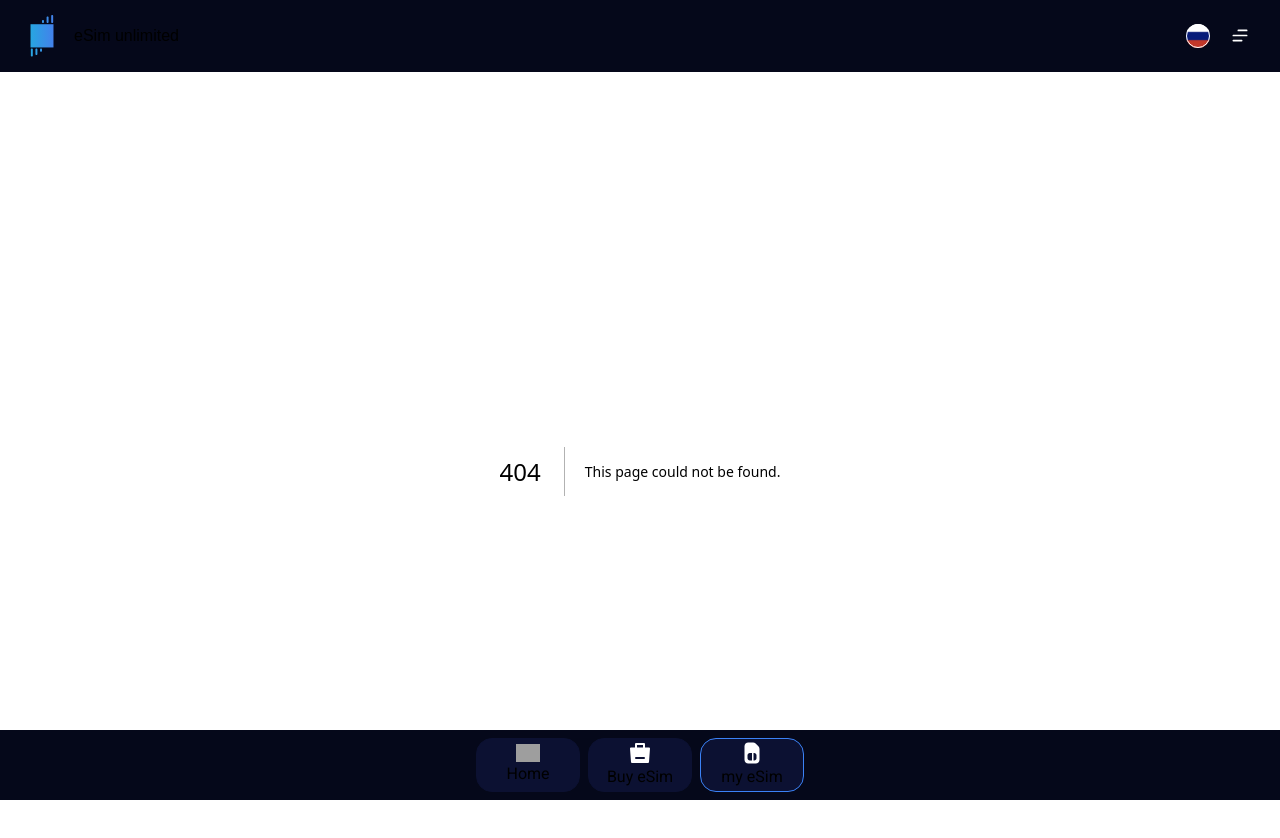
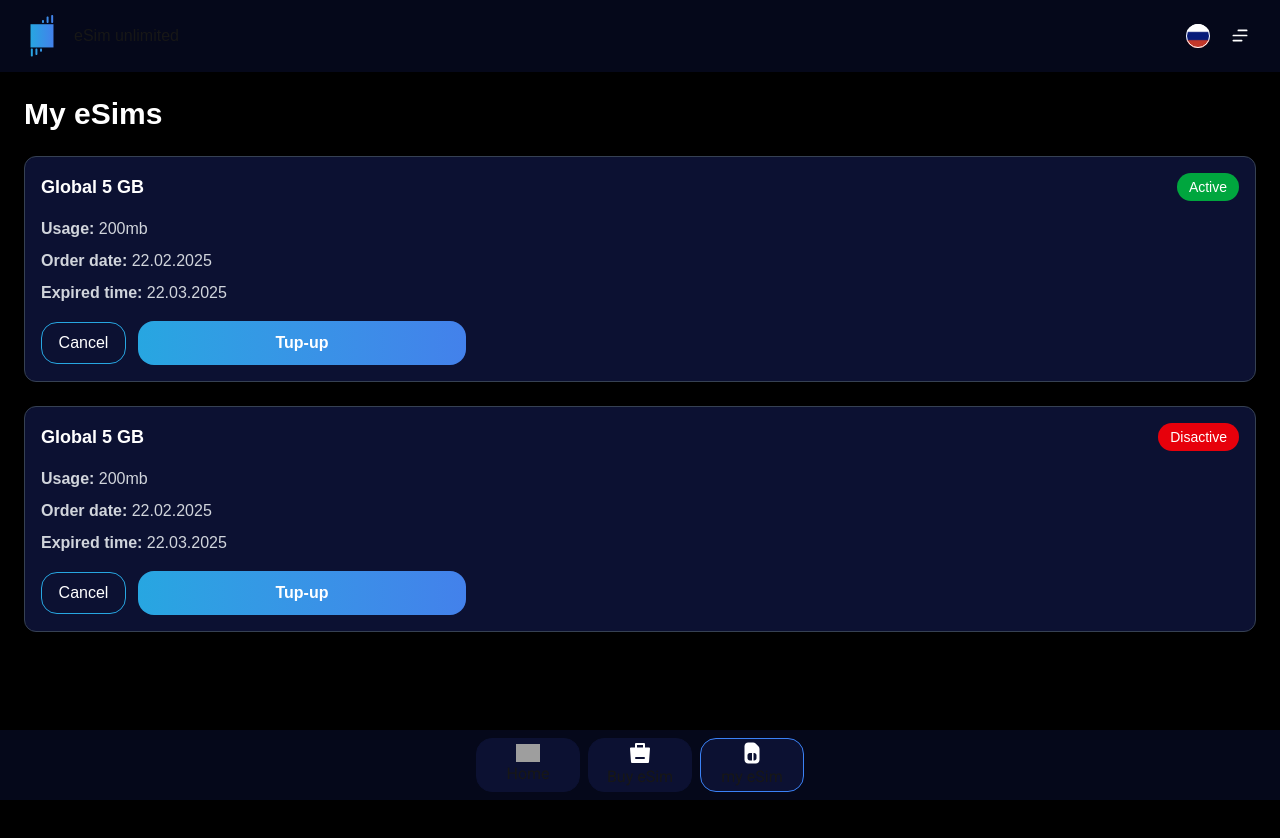
Before and after one commit to TolykbaevIlyas/eSIM, a Next.js app: page /myEsim in a window 1280 px wide. Before the commit this address had no page. Shown: the top 838 px of the page. Built offline with nearby package versions, Linux system fonts and the light colour scheme; grey boxes are pictures that could not be loaded.

Commit message:
mySimspage

```diff
--- /dev/null
+++ b/src/app/(pages)/myEsim/page.tsx
@@ -0,0 +1,68 @@
+'use client'
+import { motion } from 'framer-motion';
+import React, { useState } from 'react'
+
+const eSims = [
+    { id: 1, name: 'Global 5 GB', status: 'Active', usage: '200mb', orderDate: '22.02.2025', expiryDate: '22.03.2025' },
+    { id: 2, name: 'Global 5 GB', status: 'Disactive', usage: '200mb', orderDate: '22.02.2025', expiryDate: '22.03.2025' },
+  ];
+
+const page = () => {
+    const [sims, setSims] = useState(eSims);
+
+    return (
+      <div className="min-h-screen bg-black text-white p-6">
+        <h1 className="text-3xl font-bold mb-6">My eSims</h1>
+        <div className="space-y-6">
+          {sims.map((sim) => (
+            <motion.div
+              key={sim.id}
+              initial={{ opacity: 0, y: 20 }}
+              animate={{ opacity: 1, y: 0 }}
+              transition={{ duration: 0.5 }}
+              className="p-4 border border-gray-700 rounded-xl bg-bglight shadow-lg"
+            >
+              <div className="flex justify-between items-center mb-4">
+                <h2 className="text-lg font-semibold">{sim.name}</h2>
+                <span
+                  className={`px-3 py-1 text-sm font-medium rounded-full ${
+                    sim.status === 'Active' ? 'bg-green-600' : 'bg-red-600'
+                  }`}
+                >
+                  {sim.status}
+                </span>
+              </div>
+              <div className="space-y-2 text-gray-300">
+                <p><strong>Usage:</strong> {sim.usage}</p>
+                <p><strong>Order date:</strong> {sim.orderDate}</p>
+                <p><strong>Expired time:</strong> {sim.expiryDate}</p>
+              </div>
+              <div className="mt-4 flex items-center gap-3">
+                <motion.div
+                 whileHover={{ scale: 1.05 }}
+                 whileTap={{ scale: 0.95 }}
+                 className="text-center w-full max-w-[85px]"
+                >
+                    <button className=" max-w-[85px] w-full px-4 py-2 border-[#27A6E1] border-[1px] rounded-[16px] transition">Cancel</button>
+                </motion.div>
+
+                <motion.div
+                    whileHover={{ scale: 1.05 }}
+                    whileTap={{ scale: 0.95 }}
+                    className="text-center w-full max-w-[328px]"
+                    >
+                    <div
+                        className="w-full max-w-[328px] block bg-gradient-to-r from-[#27A6E1] to-[#4381EB] rounded-[16px] py-[10px] text-[16px] font-bold text-white"
+                    >
+                       Tup-up
+                    </div>
+                    </motion.div>
+              </div>
+            </motion.div>
+          ))}
+        </div>
+      </div>
+  )
+}
+
+export default page
```
